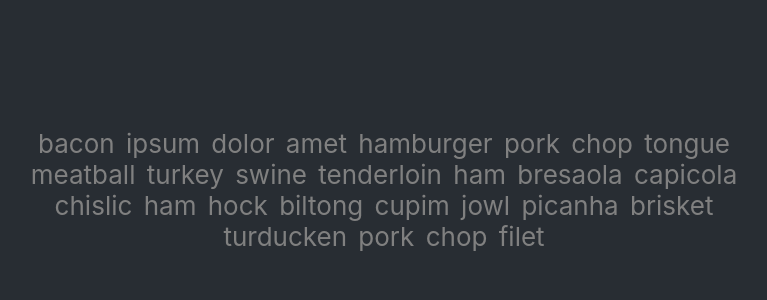
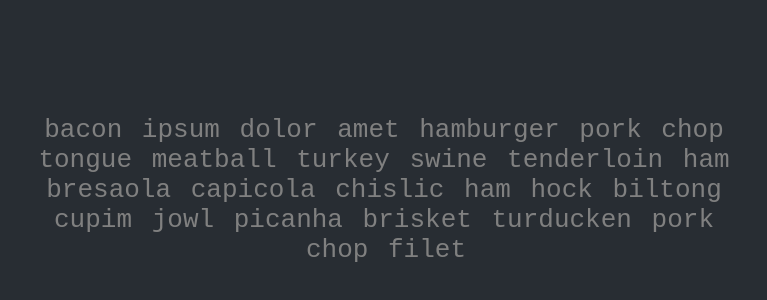
Before and after one commit to antonioxdias/type-oh, a React (Create React App) app: page / in a window 1280 px wide. Shown: the part 210-510 px from the top of the page, without its empty margins (256-1023 px from the left). Built offline with nearby package versions, Linux system fonts and the light colour scheme.

Commit message:
Implement caret logic

```diff
--- a/src/components/Typer.tsx
+++ b/src/components/Typer.tsx
@@ -11,6 +11,7 @@ const emptyColor = '#808080'
 function Typer() {
   const inputRef = useRef<HTMLInputElement | null>(null)
   const [typedText, setTypedText] = useState('')
+  const [isFocused, setIsFocused] = useState(false)
 
   const focusInput = () => {
     if (inputRef && inputRef.current) inputRef.current.focus()
@@ -44,21 +45,35 @@ function Typer() {
         style={{
           maxWidth: 720,
           fontSize: 'calc(10px + 2vmin)',
+          fontFamily: 'monospace, monospace',
           textAlign: 'center',
-          wordSpacing: 4
+          wordSpacing: '0.25rem',
+          letterSpacing: '-0.25rem'
         }}
       >
         {dummyTestText.split('').map((char: string, index: number) => {
           const state = charState(index)
           const color = charColor(state)
           const isNaySpace = isSpaceChar(char) && state === 'nay'
+          const isLastTypedChar = index === typedText.length - 1
+          const isTypedEmpty = typedText.length === 0
+
+          const borderStyle = isFocused ? {
+            borderLeft: `solid 2px ${isTypedEmpty && index === 0 ? yayColor : 'transparent'}`,
+            borderRight: `solid 2px ${isLastTypedChar && !isTypedEmpty ? yayColor : 'transparent'}`,
+            borderRadius: isLastTypedChar || isTypedEmpty ? 0 : 8
+          } : {
+            borderLeft: 'solid 2px transparent',
+            borderRight: 'solid 2px transparent'
+          }
+
           return (
             <span
               key={index}
               style={{
                 color,
                 backgroundColor: isNaySpace ? nayColor : 'transparent',
-                borderRadius: 8
+                ...borderStyle
               }}
             >
               {char}
@@ -69,6 +84,8 @@ function Typer() {
       <input
         ref={inputRef}
         onChange={(ev) => setTypedText(ev.target.value)}
+        onFocus={() => setIsFocused(true)}
+        onBlur={() => setIsFocused(false)}
         style={{
           position: 'absolute',
           top: '-999999px',
```
